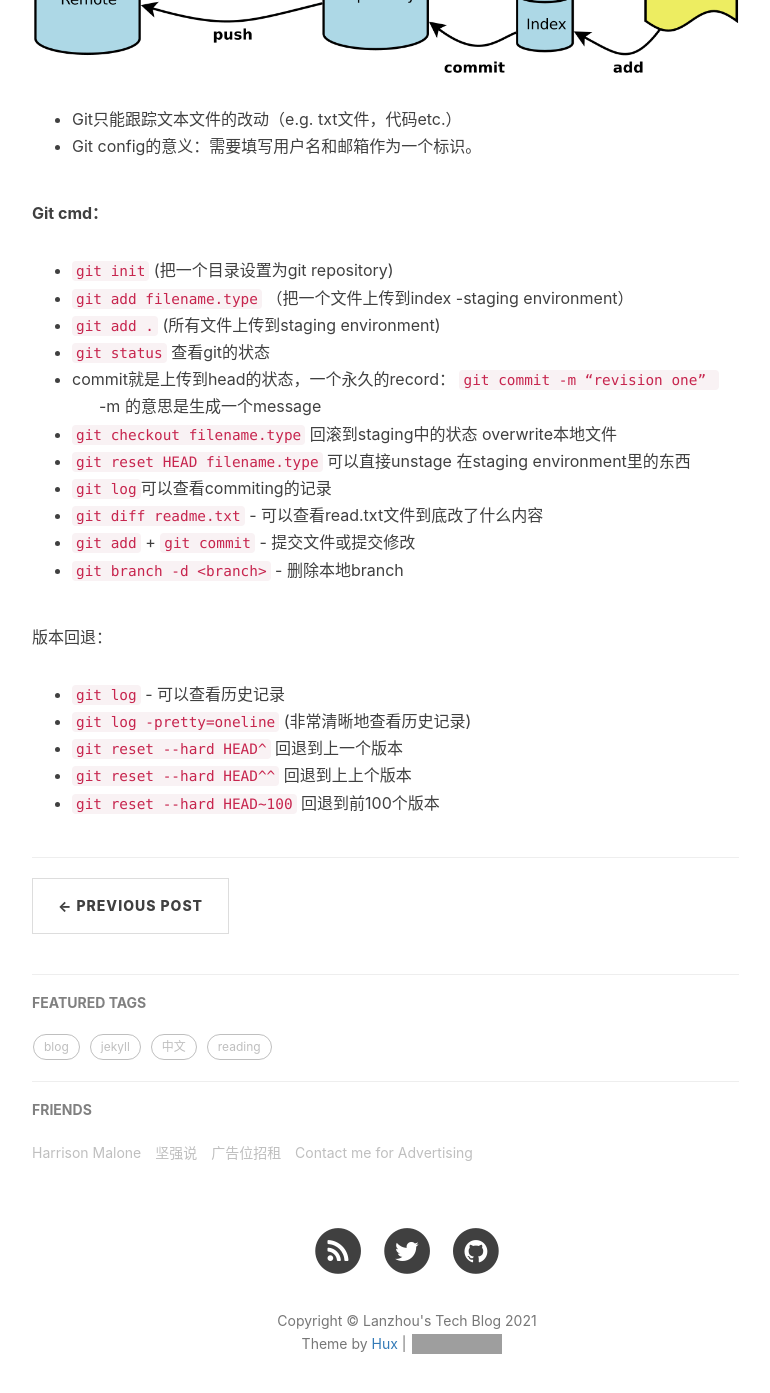
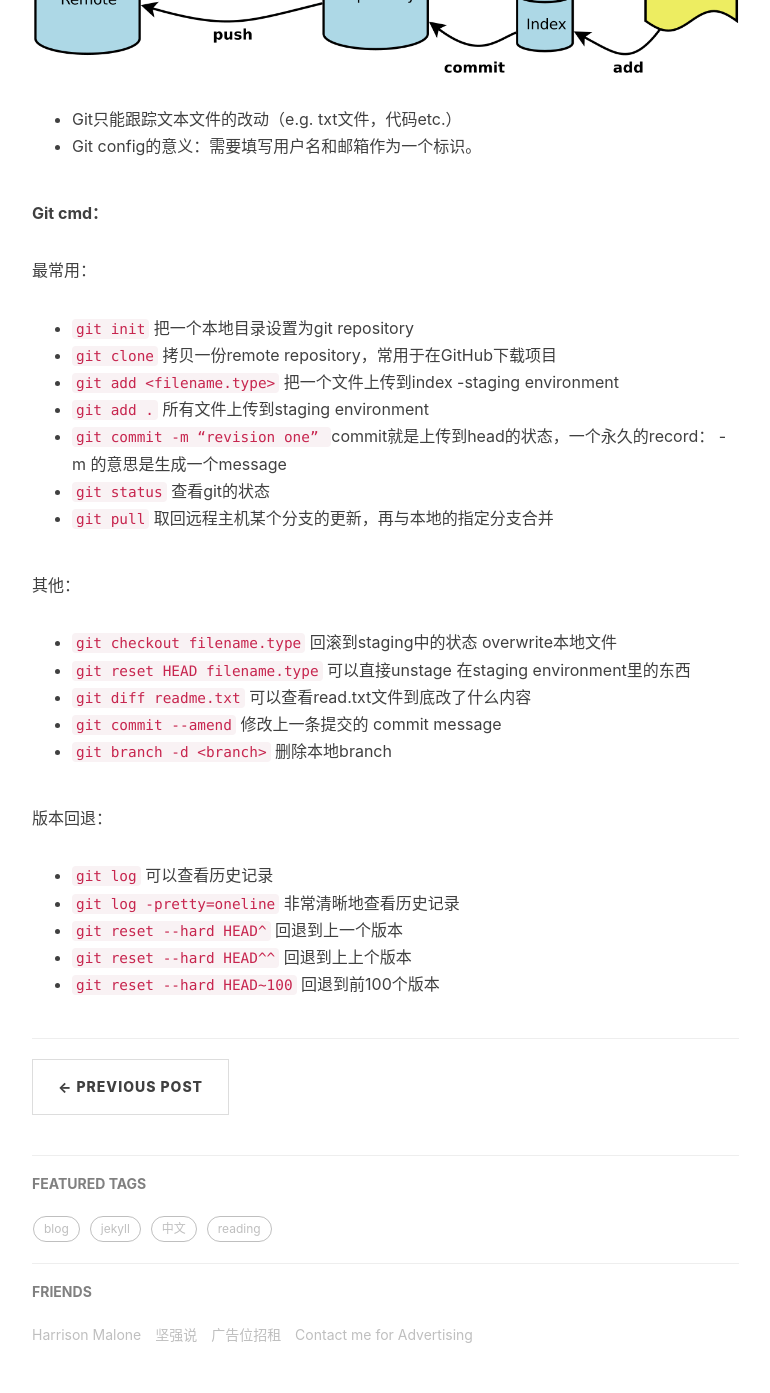
Before and after one commit to Lanzhou-J/Lanzhou-J.github.io, a Jekyll site: the page built from _posts/2021-04-06-git-CLI.markdown, in a window 1280 px wide and 1400 px high, scrolled down 1724 px. Shown: the top 1393 px of the window, without its empty margins (233-1003 px from the left). Built offline with Jekyll 4.4.1, drawn with Linux system fonts in a browser that asks for light colours; nearby versions of some CDN libraries; comment, search, counter and statistics services are not loaded; grey boxes are pictures that could not be loaded.

Commit message:
change format

```diff
--- a/_posts/2021-04-06-git-CLI.markdown
+++ b/_posts/2021-04-06-git-CLI.markdown
@@ -28,23 +28,25 @@ Why do we need to do version control? Well, this is basically my life without Gi
 
 **Git cmd：**
 
-- `git init` (把一个目录设置为git repository)
-- `git add filename.type` （把一个文件上传到index -staging environment）
-- `git add .` (所有文件上传到staging environment)
+最常用：
+- `git init` 把一个本地目录设置为git repository
+- `git clone` 拷贝一份remote repository，常用于在GitHub下载项目
+- `git add <filename.type>` 把一个文件上传到index -staging environment
+- `git add .` 所有文件上传到staging environment
+- `git commit -m “revision one” ` commit就是上传到head的状态，一个永久的record： -m 的意思是生成一个message
 - `git status` 查看git的状态
-- commit就是上传到head的状态，一个永久的record： `git commit -m “revision one” `
-          -m 的意思是生成一个message
+- `git pull` 取回远程主机某个分支的更新，再与本地的指定分支合并
+
+其他：
 - `git checkout filename.type` 回滚到staging中的状态 overwrite本地文件
 - `git reset HEAD filename.type` 可以直接unstage 在staging environment里的东西
-- `git log`可以查看commiting的记录
-- `git diff readme.txt` - 可以查看read.txt文件到底改了什么内容
-- `git add` + `git commit` - 提交文件或提交修改
-- `git branch -d <branch>` - 删除本地branch
-
+- `git diff readme.txt` 可以查看read.txt文件到底改了什么内容
+- `git commit --amend` 修改上一条提交的 commit message
+- `git branch -d <branch>` 删除本地branch
 
 版本回退：
-- `git log` - 可以查看历史记录
-- `git log -pretty=oneline` (非常清晰地查看历史记录)
+- `git log` 可以查看历史记录
+- `git log -pretty=oneline` 非常清晰地查看历史记录
 - `git reset --hard HEAD^` 回退到上一个版本
 - `git reset --hard HEAD^^` 回退到上上个版本
 - `git reset --hard HEAD~100` 回退到前100个版本
```
